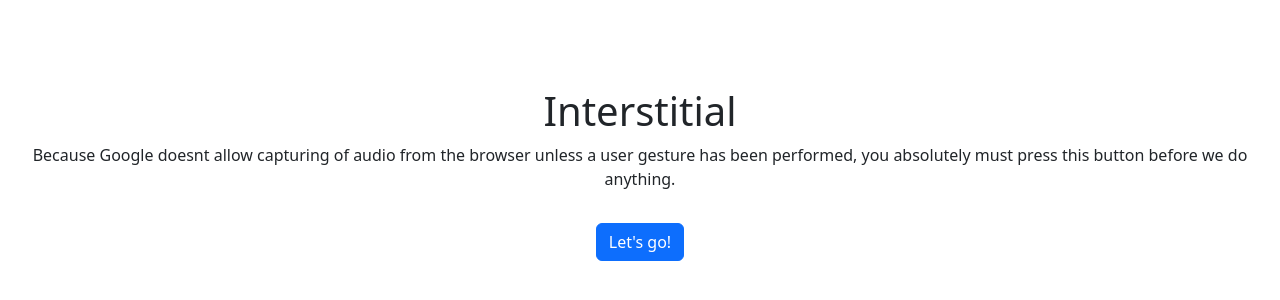
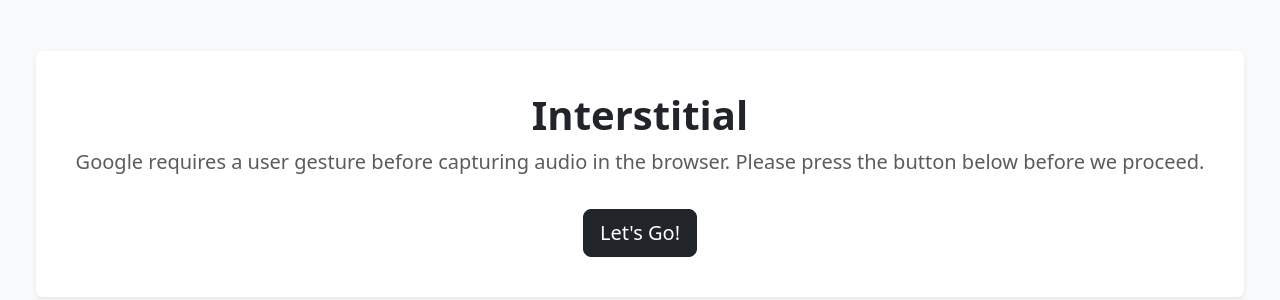
Before and after one commit to pheathtwilio/face-dancers-2, a Next.js app: page / in a window 1280 px wide. Shown: the part 226-526 px from the top of the page. Built offline with nearby package versions, Linux system fonts and the light colour scheme.

Commit message:
made UI enhancements to the goodbye and interstitial pages

```diff
--- a/app/goodbye/page.tsx
+++ b/app/goodbye/page.tsx
@@ -1,7 +1,7 @@
 'use client'
 
 import React from 'react'
-import { Button, Container, Row, Col } from 'react-bootstrap'
+import { Button, Card, Container, Row, Col } from 'react-bootstrap'
 import { useRouter } from 'next/navigation'
 
 export default function GoodbyePage() {
@@ -13,13 +13,18 @@ export default function GoodbyePage() {
   }
 
   return (
-    <Container fluid className="vh-100 d-flex justify-content-center align-items-center">
+    <Container fluid className="vh-100 d-flex justify-content-center align-items-center bg-light">
       <Row>
         <Col className="text-center">
-          <h1>Goodbye</h1>
-          <Button variant="primary" onClick={handleReturn} className="mt-3">
-            Return to Waiting Room
-          </Button>
+          <Card className="p-4 shadow-sm border-0">
+            <Card.Body>
+              <h1 className="fw-bold">Goodbye</h1>
+              <p className="text-muted">Thank you for joining! You can return to the waiting room if needed.</p>
+              <Button variant="dark" onClick={handleReturn} className="mt-3 btn-lg">
+                Return to Waiting Room
+              </Button>
+            </Card.Body>
+          </Card>
         </Col>
       </Row>
     </Container>
--- a/app/interstitial/page.tsx
+++ b/app/interstitial/page.tsx
@@ -1,6 +1,6 @@
 'use client'
 import { useEffect } from 'react'
-import { Button, Container, Col, Row } from 'react-bootstrap'
+import { Button, Card, Container, Col, Row } from 'react-bootstrap'
 import { useRouter } from 'next/navigation'
 
 const Interstitial: React.FC = () => {
@@ -25,21 +25,24 @@ const Interstitial: React.FC = () => {
 
 
     return (
-      <Container fluid className="vh-100 d-flex justify-content-center align-items-center">
-            <Row>
-              <Col className="text-center">
-                <h1>Interstitial</h1>
-                <p>
-                  Because Google doesnt allow capturing of audio from the browser
-                  unless a user gesture has been performed, you absolutely must
-                  press this button before we do anything.
+      <Container fluid className="vh-100 d-flex justify-content-center align-items-center bg-light">
+        <Row>
+          <Col className="text-center">
+            <Card className="p-4 shadow-sm border-0">
+              <Card.Body>
+                <h1 className="fw-bold">Interstitial</h1>
+                <p className="lead text-muted">
+                  Google requires a user gesture before capturing audio in the browser.
+                  Please press the button below before we proceed.
                 </p>
-                <Button variant="primary" onClick={handleEnter} className="mt-3">
-                  Let's go!
+                <Button variant="dark" onClick={handleEnter} className="mt-3 btn-lg">
+                  Let's Go!
                 </Button>
-              </Col>
-            </Row>
-          </Container>
+              </Card.Body>
+            </Card>
+          </Col>
+        </Row>
+      </Container>
     )
 }
 
```
